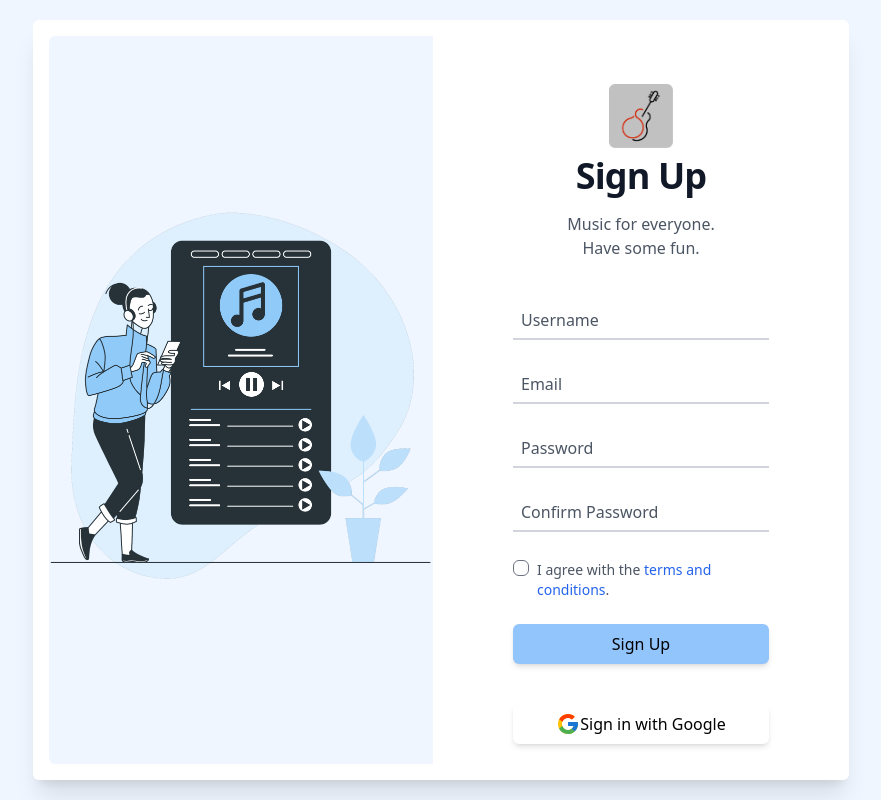
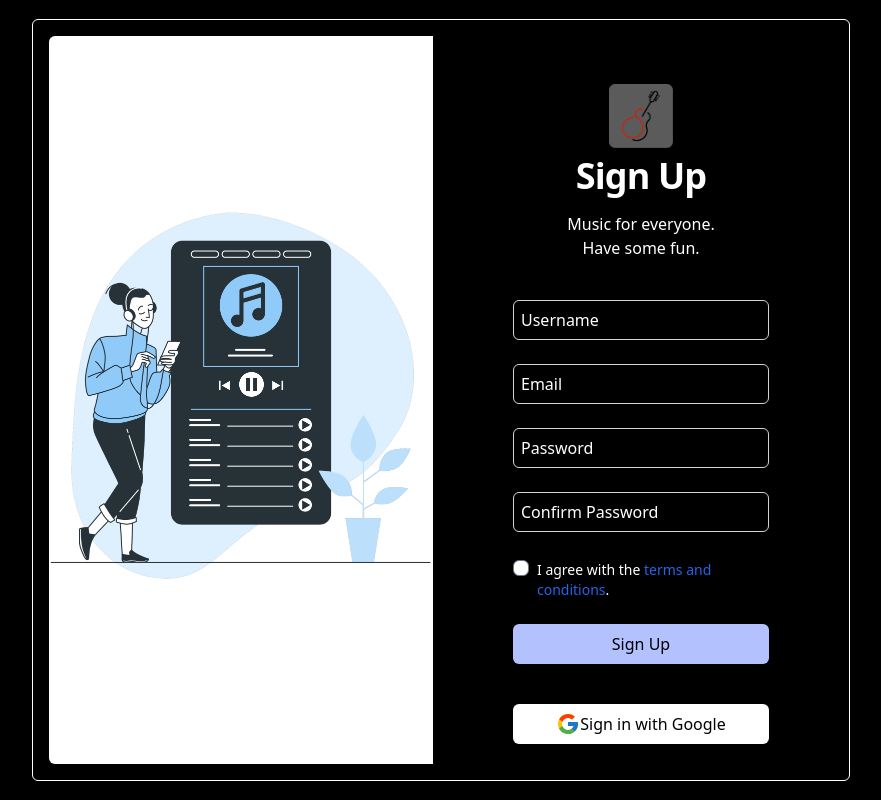
Before and after one commit to thantheinthwin/web-music-project, a React (Create React App) app in the folder client/: page /signup in a window 1280 px wide. Shown: the whole page, without its empty margins (199-1080 px from the left). Built offline with nearby package versions, Linux system fonts and the light colour scheme; no server answers; sample sign-in values are in the browser's storage; what prettier-plugin-tailwindcss would draw is missing.

Commit message:
dashboard album page started developing

```diff
--- a/client/src/App.js
+++ b/client/src/App.js
@@ -41,7 +41,7 @@ const App = () => {
                     user: null,
                 })
                 window.localStorage.setItem("auth", "false");
-                console.log(window.location);
+                // console.log(window.location);
 
                 // Restricting the user from gaining access to the main page without logging in
                 // const names = ['/home', '/browse', '/subscribe', '/upload'];
@@ -50,7 +50,7 @@ const App = () => {
                 //     navigate('/login');
                 // }
 
-                navigate('/login');
+                navigate('/');
             }
         })
     }, []);
--- a/client/src/components/Banner.jsx
+++ b/client/src/components/Banner.jsx
@@ -38,9 +38,10 @@ const AnimateLetters = ({ title, disabled }) => {
       initial="hidden"
       animate="show"
     >
-      {[...title].map((letter) => (
+      {[...title].map((letter, i) => (
         <motion.span
           variants={disabled ? null : letterAni}
+          key={i}
           className="text-4xl font-bold lg:text-8xl"
         >
           {letter}
--- a/client/src/components/Dashboard/DashboardArtists.jsx
+++ b/client/src/components/Dashboard/DashboardArtists.jsx
@@ -63,7 +63,7 @@ const DashboardArtists = () => {
       </div>
 
       {/* Main Container */}
-      <div className="grid items-center justify-center grid-cols-4 gap-2 border border-gray-300 rounded-md col-span-full lg:grid-cols-8">
+      <div className="grid items-center justify-center grid-cols-4 border border-gray-300 rounded-md col-span-full lg:grid-cols-8 max-h-[60vh]">
         <div className="p-2 text-sm text-gray-400 col-span-full">
           You have {filteredArtists ? filteredArtists?.length : allArtists?.length} artists in the database.
         </div>
@@ -75,7 +75,7 @@ const DashboardArtists = () => {
 
 export const ArtistContainer = ({data}) => {
   return (
-    <div className='grid items-center grid-cols-1 gap-4 p-2 lg:grid-cols-12 col-span-full justify-evenly'>
+    <div className='grid items-center h-full grid-cols-1 gap-4 p-2 overflow-y-scroll md:grid-cols-2 lg:grid-cols-4 xl:grid-cols-6 col-span-full justify-evenly'>
       { data && data.map((artist, i) =>
         <ArtistCard key={artist._id} data={artist} index={i} />
       ) }
--- a/client/src/components/Signup.jsx
+++ b/client/src/components/Signup.jsx
@@ -62,9 +62,9 @@ const Signup = ({setAuth}) => {
 
   return (
     <div className='relative w-screen h-screen'>
-         <div className='absolute inset-0 flex items-center justify-center p-4 bg-blue-50'>
-            <div className="grid grid-flow-col grid-rows-3 gap-4 p-12 bg-white rounded-md shadow-xl lg:p-4 lg:max-w-4xl xl:max-w-6xl backdrop-blur-md">
-                <div className="hidden col-span-1 row-span-3 rounded-l-md lg:flex bg-blue-50">
+         <div className='absolute inset-0 flex items-center justify-center p-4'>
+            <div className="grid grid-flow-col grid-rows-3 gap-4 p-12 border border-white rounded-md shadow-xl lg:p-4 lg:max-w-4xl xl:max-w-6xl backdrop-blur-md">
+                <div className="hidden col-span-1 row-span-3 bg-white rounded-l-md lg:flex">
                     <img src={loginPic} alt="loginPic" className='object-scale-down w-96'/>
                 </div>
                 <div className="grid col-span-2 row-span-3 pb-5 space-y-10 lg:w-96 justify-items-stretch">
@@ -72,44 +72,44 @@ const Signup = ({setAuth}) => {
                         <div className='flex justify-center w-full'>
                         <img src={Logo} alt="https://storyset.com/user" className='w-1/4 lg:w-1/6'/>
                         </div>
-                        <h2 className="text-3xl font-bold tracking-tight text-gray-900 lg:text-4xl">Sign Up</h2>
-                        <p className="mt-2 text-sm leading-4 text-gray-600 lg:text-base">Music for everyone.<br/> Have some fun.</p>
+                        <h2 className="text-3xl font-bold tracking-tight lg:text-4xl">Sign Up</h2>
+                        <p className="mt-2 text-sm leading-4 lg:text-base">Music for everyone.<br/> Have some fun.</p>
                     </div>
                     <div className='w-full lg:w-2/3 justify-self-center'>
                         <form method='POST' className='grid justify-center grid-flow-row gap-3 space-y-3'>
                             <div className='w-full'>
                                 <div className='relative'>
-                            <input id="username" name='username' type='text' placeholder='Username' className='w-full h-10 text-gray-900 placeholder-transparent border-0 border-b-2 border-gray-300 focus:rounded-md focus:ring-2 focus:border-0 focus:ring-blue-300 peer focus:ring-inset' required></input>
-                            <label for='username' className='absolute text-sm text-gray-600 transition-all -top-3 left-3 peer-placeholder-shown:text-base peer-placeholder-shown:text-gray-600 peer-placeholder-shown:top-2 peer-placeholder-shown:left-2 peer-focus:-top-4 peer-focus:left-2 peer-focus:text-sm peer-focus:text-blue-300 peer-focus:bg-white peer-focus:p-1'>Username</label>
+                                <input id="username" name='username' type='text' placeholder='Username' className='w-full h-10 placeholder-transparent bg-black border border-gray-300 rounded-md focus:rounded-md focus:ring-2 focus:border-0 focus:ring-blue-300 peer focus:ring-inset' required></input>
+                                <label for='username' className='absolute text-sm transition-all -top-3 left-3 peer-placeholder-shown:text-base peer-placeholder-shown:top-2 peer-placeholder-shown:left-2 peer-focus:-top-4 peer-focus:left-2 peer-focus:text-sm peer-focus:text-blue-300 peer-focus:bg-black peer-focus:p-1'>Username</label>
                                 </div>
                             </div>
                             <div className='w-full'>
                                 <div className='relative'>
-                            <input id="email" name='email' type='email' placeholder='Email' className='w-full h-10 text-gray-900 placeholder-transparent border-0 border-b-2 border-gray-300 focus:rounded-md focus:ring-2 focus:border-0 focus:ring-blue-300 peer focus:ring-inset' required></input>
-                            <label for='email' className='absolute text-sm text-gray-600 transition-all -top-3 left-3 peer-placeholder-shown:text-base peer-placeholder-shown:text-gray-600 peer-placeholder-shown:top-2 peer-placeholder-shown:left-2 peer-focus:-top-4 peer-focus:left-2 peer-focus:text-sm peer-focus:text-blue-300 peer-focus:bg-white peer-focus:p-1'>Email</label>
+                                <input id="email" name='email' type='email' placeholder='Email' className='w-full h-10 placeholder-transparent bg-black border border-gray-300 rounded-md focus:rounded-md focus:ring-2 focus:border-0 focus:ring-blue-300 peer focus:ring-inset' required></input>
+                                <label for='email' className='absolute text-sm transition-all -top-3 left-3 peer-placeholder-shown:text-base peer-placeholder-shown:top-2 peer-placeholder-shown:left-2 peer-focus:-top-4 peer-focus:left-2 peer-focus:text-sm peer-focus:text-blue-300 peer-focus:bg-black peer-focus:p-1'>Email</label>
                                 </div>
                             </div>
                             <div className='w-full'>
                                 <div className='relative'>
-                            <input id="password" name='password' type='password' placeholder='Password' className='w-full h-10 text-gray-900 placeholder-transparent border-0 border-b-2 border-gray-300 focus:rounded-md focus:ring-2 focus:border-0 focus:ring-blue-300 peer focus:ring-inset' required></input>
-                            <label for='password' className='absolute text-sm text-gray-600 transition-all -top-3 left-3 peer-placeholder-shown:text-base peer-placeholder-shown:text-gray-600 peer-placeholder-shown:top-2 peer-placeholder-shown:left-2 peer-focus:-top-4 peer-focus:left-2 peer-focus:text-sm peer-focus:text-blue-300 peer-focus:bg-white peer-focus:p-1'>Password</label>
+                                <input id="password" name='password' type='password' placeholder='Password' className='w-full h-10 placeholder-transparent bg-black border border-gray-300 rounded-md focus:rounded-md focus:ring-2 focus:border-0 focus:ring-blue-300 peer focus:ring-inset' required></input>
+                                <label for='password' className='absolute text-sm transition-all -top-3 left-3 peer-placeholder-shown:text-base peer-placeholder-shown:top-2 peer-placeholder-shown:left-2 peer-focus:-top-4 peer-focus:left-2 peer-focus:text-sm peer-focus:text-blue-300 peer-focus:bg-black peer-focus:p-1'>Password</label>
                                 </div>
                             </div>
                             <div className='w-full'>
                                 <div className='relative'>
-                            <input id="confirmpassword" name='confirmpassword' type='password' placeholder='Confirm Password' className='w-full h-10 text-gray-900 placeholder-transparent border-0 border-b-2 border-gray-300 focus:rounded-md focus:ring-2 focus:border-0 focus:ring-blue-300 peer focus:ring-inset' required></input>
-                            <label for='confirmpassword' className='absolute text-sm text-gray-600 transition-all -top-3 left-3 peer-placeholder-shown:text-base peer-placeholder-shown:text-gray-600 peer-placeholder-shown:top-2 peer-placeholder-shown:left-2 peer-focus:-top-4 peer-focus:left-2 peer-focus:text-sm peer-focus:text-blue-300 peer-focus:bg-white peer-focus:p-1'>Confirm Password</label>
+                                <input id="confirmpassword" name='confirmpassword' type='password' placeholder='Confirm Password' className='w-full h-10 placeholder-transparent bg-black border border-gray-300 rounded-md focus:rounded-md focus:ring-2 focus:border-0 focus:ring-blue-300 peer focus:ring-inset' required></input>
+                                <label for='confirmpassword' className='absolute text-sm transition-all -top-3 left-3 peer-placeholder-shown:text-base peer-placeholder-shown:top-2 peer-placeholder-shown:left-2 peer-focus:-top-4 peer-focus:left-2 peer-focus:text-sm peer-focus:text-blue-300 peer-focus:bg-black peer-focus:p-1'>Confirm Password</label>
                                 </div>
                             </div>
                             <div className='flex justify-center pt-1'>
                                 <input id="agreedTerm" name="agreedTerm" type="checkbox" className='rounded-md focus:ring-transparent'></input>
-                            <label for='agreedTerm' className='ml-2 text-sm font-medium text-gray-600'>I agree with the <a href="#" className="text-blue-600 hover:underline">terms and conditions</a>.</label>
+                                <label for='agreedTerm' className='ml-2 text-sm font-medium '>I agree with the <a href="#" className="text-blue-600 hover:underline">terms and conditions</a>.</label>
                             </div>
-                        <button className='py-2 transition-all duration-100 ease-in-out bg-blue-300 rounded-md shadow-md hover:shadow-lg'>Sign Up</button>
+                            <button className='py-2 text-black transition-all duration-100 ease-in-out rounded-md shadow-md bg-primary hover:shadow-lg'>Sign Up</button>
                         </form>
                     </div>
                     <div className='flex justify-center w-full px-4 justify-self-center lg:px-0'>
-                        <div className='flex items-center justify-center w-full px-4 py-4 transition-all duration-100 ease-in-out bg-white rounded-md shadow-md cursor-pointer lg:py-2 lg:w-2/3 hover:shadow-lg'
+                        <div className='flex items-center justify-center w-full px-4 py-4 text-black transition-all duration-100 ease-in-out bg-white rounded-md shadow-md cursor-pointer lg:py-2 lg:w-2/3 hover:shadow-lg'
                             onClick={loginWithGoogle}>
                             <FcGoogle className='text-2xl'/>
                             Sign in with Google
--- a/client/src/components/User/SideBar.jsx
+++ b/client/src/components/User/SideBar.jsx
@@ -25,7 +25,7 @@ const SideBar = () => {
       icon: <FaHome/>
     },
     {
-      path: '/user/browse',
+      path: '/user/favorite',
       link: "Favourite",
       icon: <MdFavorite/>
     },
--- a/client/src/components/landingPageHeader.jsx
+++ b/client/src/components/landingPageHeader.jsx
@@ -8,7 +8,7 @@ const LandingPageHeader = () => {
   const [isMobile, isSetMobile] = useState(() => window.innerWidth < 700);
 
   return (
-    <nav className='absolute z-50 flex items-center justify-around w-full p-2 font-bold uppercase shadow-md'>
+    <nav className='absolute z-50 flex items-center justify-around w-full p-2 font-bold text-white uppercase shadow-md'>
       <motion.div
       initial={isMobile ? {opacity:0, y: 20} : {opacity:0, x: -30}}
       // initial={{opacity:0, x:-30}}
--- a/client/src/components/login.jsx
+++ b/client/src/components/login.jsx
@@ -63,7 +63,7 @@ const Login = ({setAuth}) => {
 
 
   return (
-    <div className='relative w-screen h-screen text-white bg-black'>
+    <div className='relative w-screen h-screen'>
       <div className='absolute inset-0 flex items-center justify-center p-4'>
           <div className="grid grid-flow-col grid-rows-3 gap-4 p-12 text-white border border-white rounded-md shadow-xl lg:p-4 lg:max-w-4xl xl:max-w-6xl backdrop-blur-md">
             <div className="hidden col-span-1 row-span-3 bg-white rounded-l-md lg:flex">
--- a/client/src/index.css
+++ b/client/src/index.css
@@ -4,6 +4,7 @@
 
 body{
   background-color: black;
+  color: white;
 }
 
 :root{
```
Also changed, not shown: client/src/components/ArtistCard.jsx (+7 -18 lines), client/src/components/Dashboard/DashboardAlbums.jsx (+66 -2 lines), client/src/components/navigation.jsx (+5 -5 lines). Lines whose indentation alone changed are shown as unchanged.
